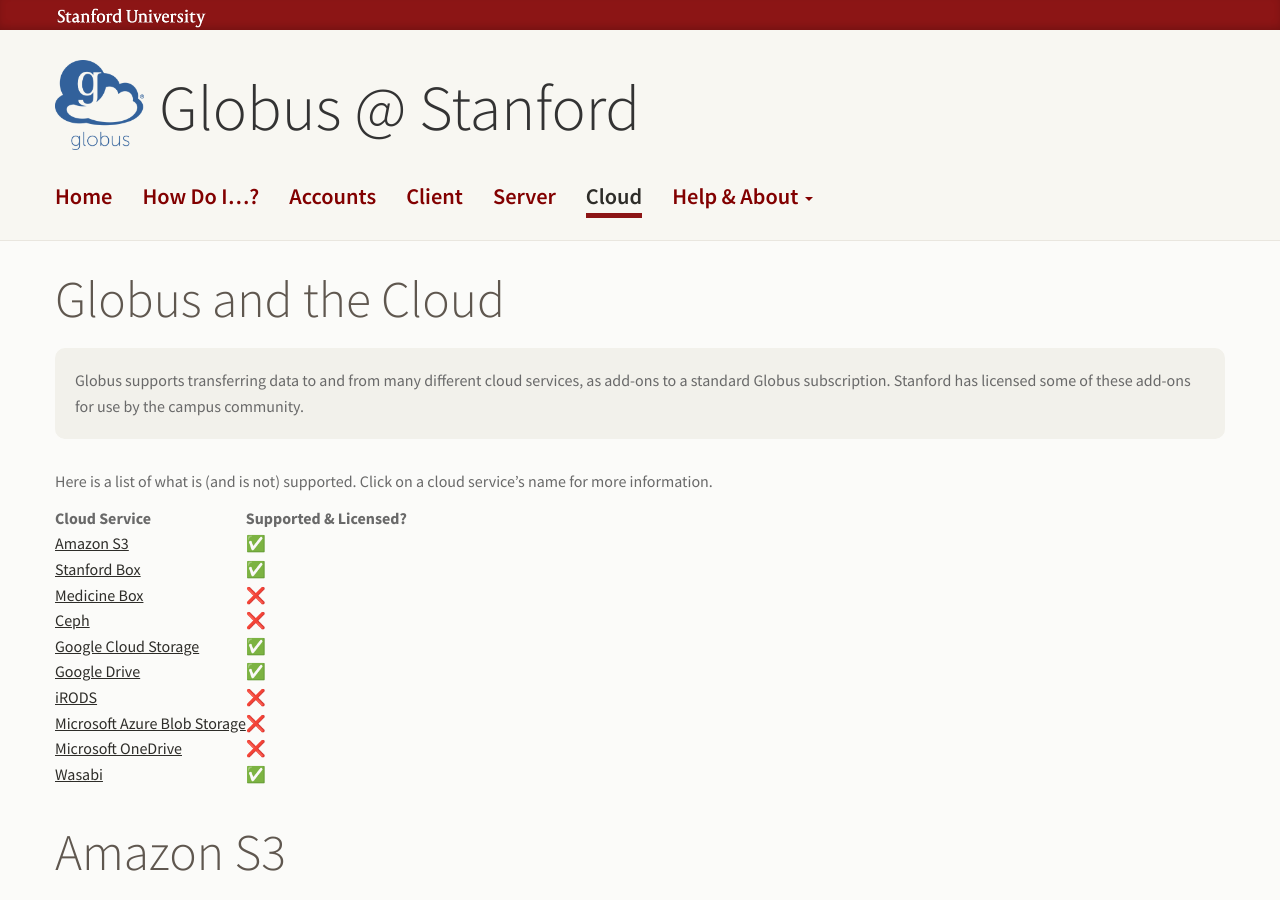
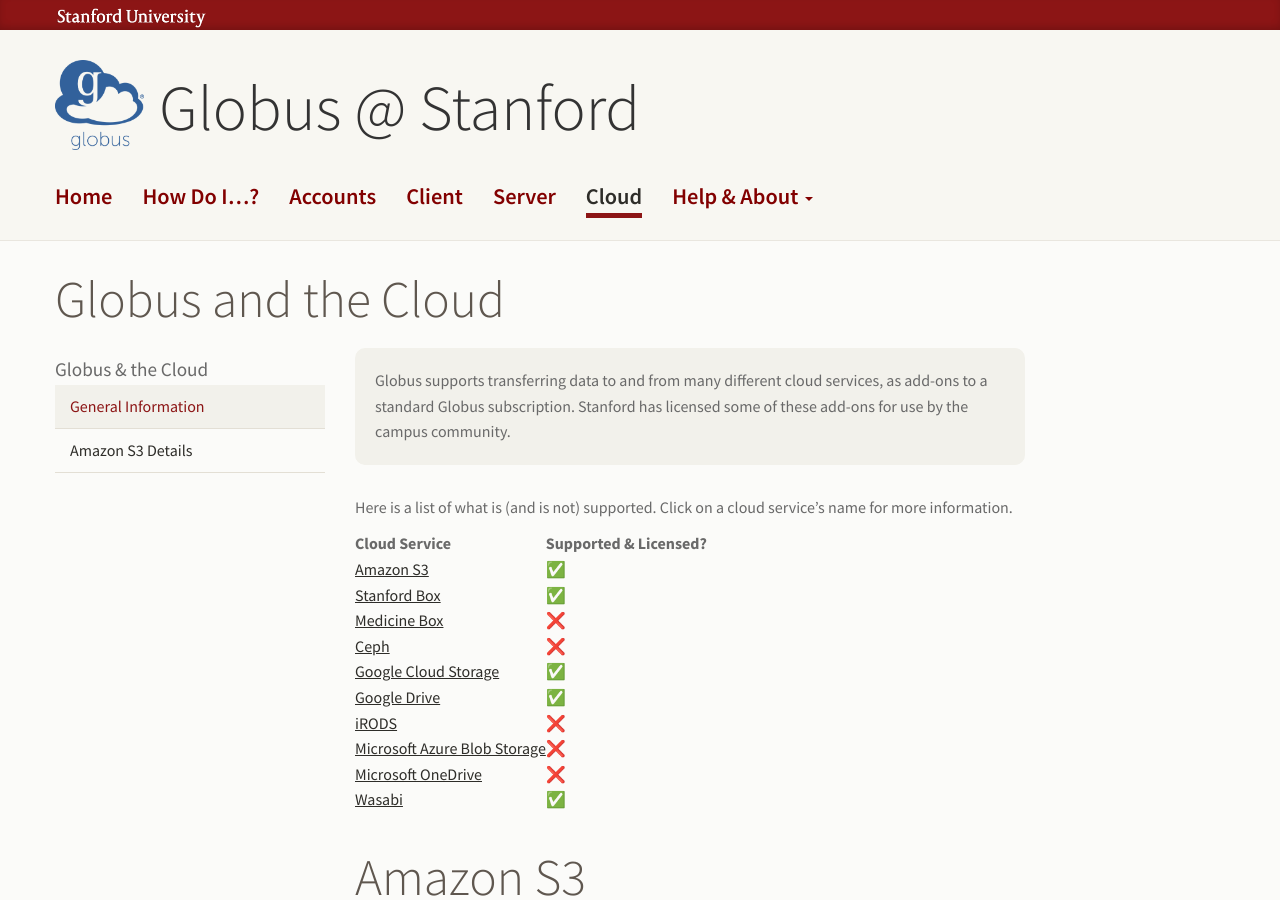
Before and after one commit to stanford-rc/globus.stanford.edu, a Jekyll site: the page built from cloud.md, in a window 1280 px wide and 900 px high. Built offline with Jekyll 4.4.1, drawn with Linux system fonts in a browser that asks for light colours; nearby versions of some CDN libraries; comment, search, counter and statistics services are not loaded.

Commit message:
cloud: Switch to left-sidebar and bring in cloud ToC

```diff
--- a/cloud.md
+++ b/cloud.md
@@ -225,3 +225,7 @@ know](mailto:srcc-support@stanford.edu).
 You will need to do a certain amount of setup work before accessing Wasabi
 through Globus.  [Contact us](mailto:srcc-support@stanford.edu) for more
 information!
+
+{% include left-sidebar/transition.md %}
+
+{% include toc.html id="cloud" %}
```
Also changed, not shown: other parts of cloud.md (+1 -1 lines).
